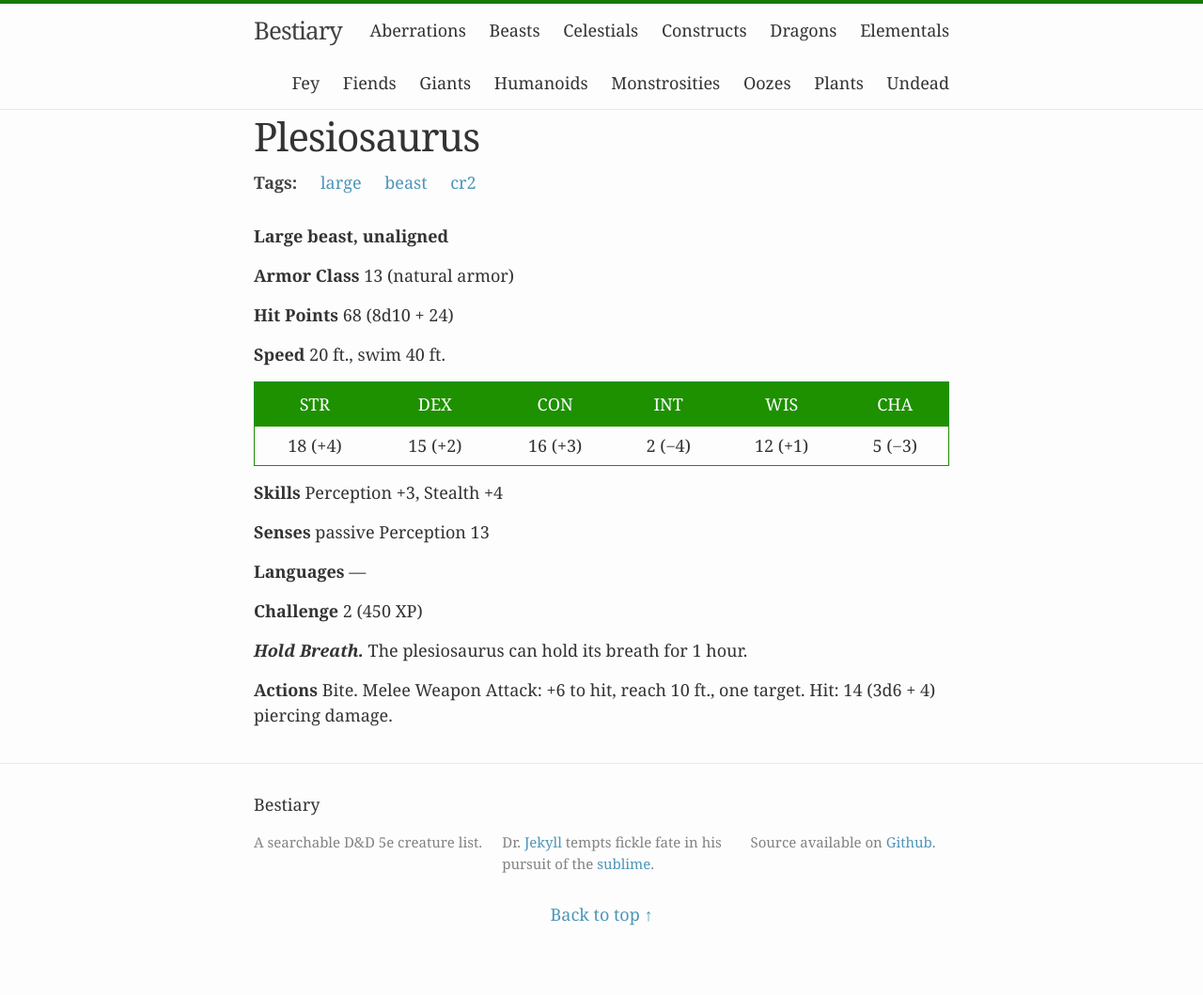
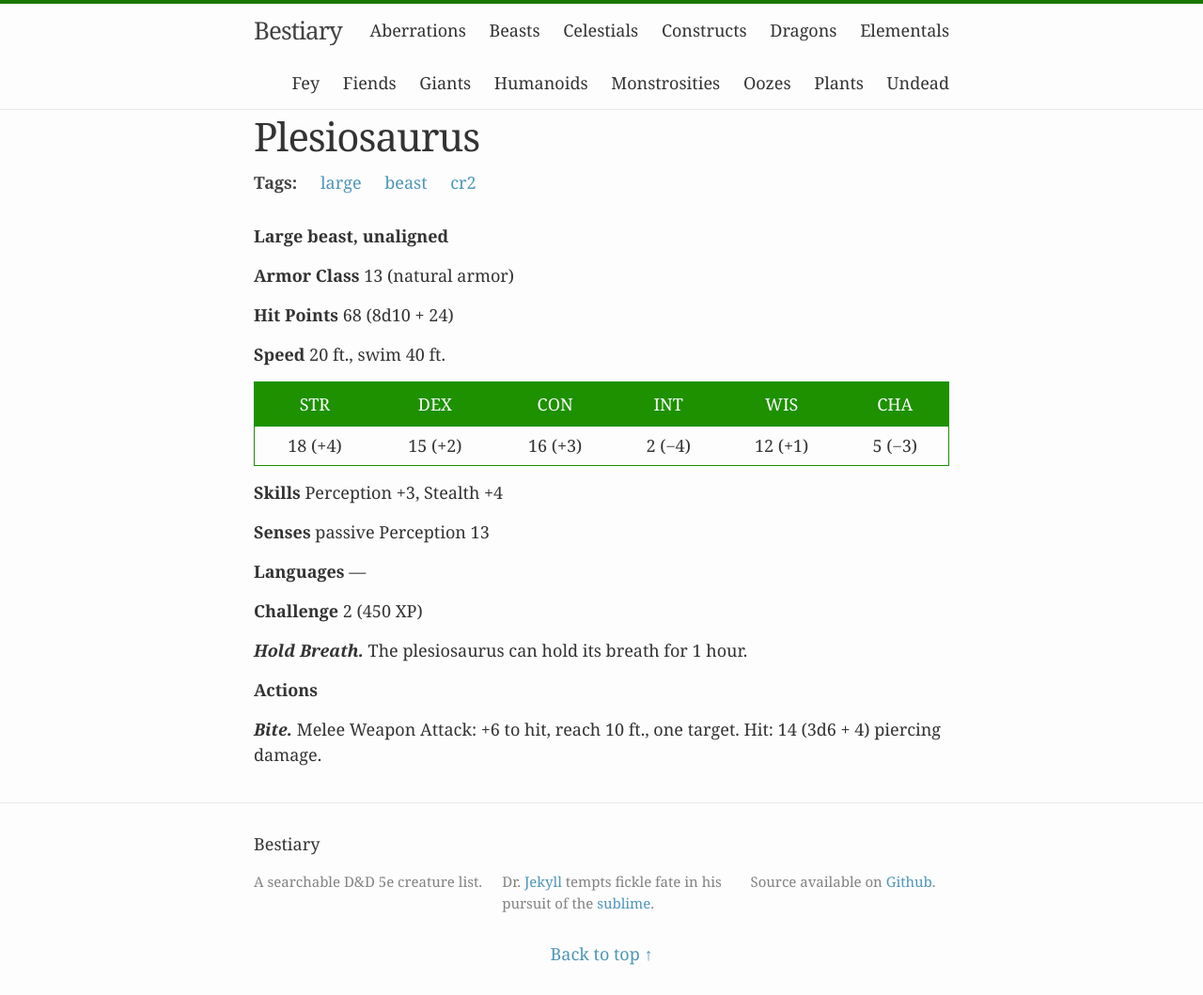
Before and after one commit to beaurancourt/bestiary, a Jekyll site: the page built from _posts/2016-02-29-plesiosaurus.markdown, in a window 1280 px wide. Shown: the whole page at 94% size. Built offline with Jekyll 4.4.1, drawn with Linux system fonts in a browser that asks for light colours; before the commit the page ends 1017 px from its top, so only the background shows below that.

```diff
--- a/_posts/2016-02-29-plesiosaurus.markdown
+++ b/_posts/2016-02-29-plesiosaurus.markdown
@@ -27,4 +27,6 @@ tags: [large, beast, cr2]
 
 ***Hold Breath.*** The plesiosaurus can hold its breath for 1 hour.
 
-**Actions** Bite. Melee Weapon Attack: +6 to hit, reach 10 ft., one target. Hit: 14 (3d6 + 4) piercing damage.
+**Actions**
+
+***Bite.*** Melee Weapon Attack: +6 to hit, reach 10 ft., one target. Hit: 14 (3d6 + 4) piercing damage.
```
